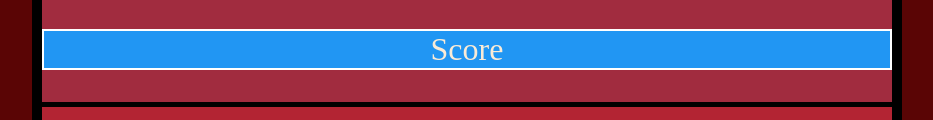
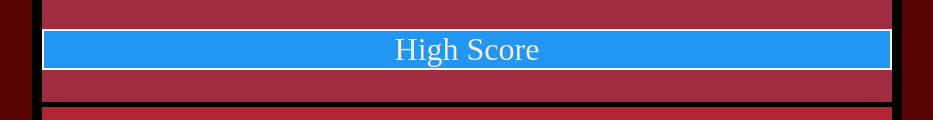
Before and after one commit to Equallizerr1/Horse-or-Laminator, a plain HTML site: page Horse or Laminator/index.html in a window 1280 px wide. Shown: the part 747-867 px from the top of the page, without its empty margins (173-1106 px from the left). Drawn offline with Linux system fonts and the light colour scheme.

Commit message:
update high score in html

```diff
--- a/Horse or Laminator/index.html
+++ b/Horse or Laminator/index.html
@@ -21,7 +21,7 @@
 			<div class="counter">
 				<div class="double-border"><p>Score</p></div>
 				<div id="counter-value">0</div>
-				<div class="double-border"><p>Score</p></div>
+				<div class="double-border"><p>High Score</p></div>
 				<div id="highscore-value">0</div>
 			</div>
 			<script src="scripts.js" defer></script>
```
